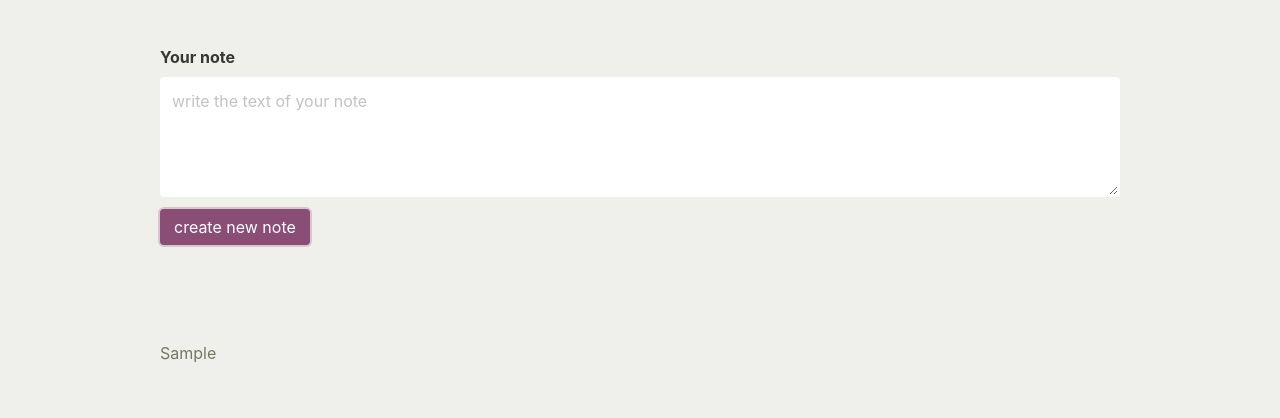
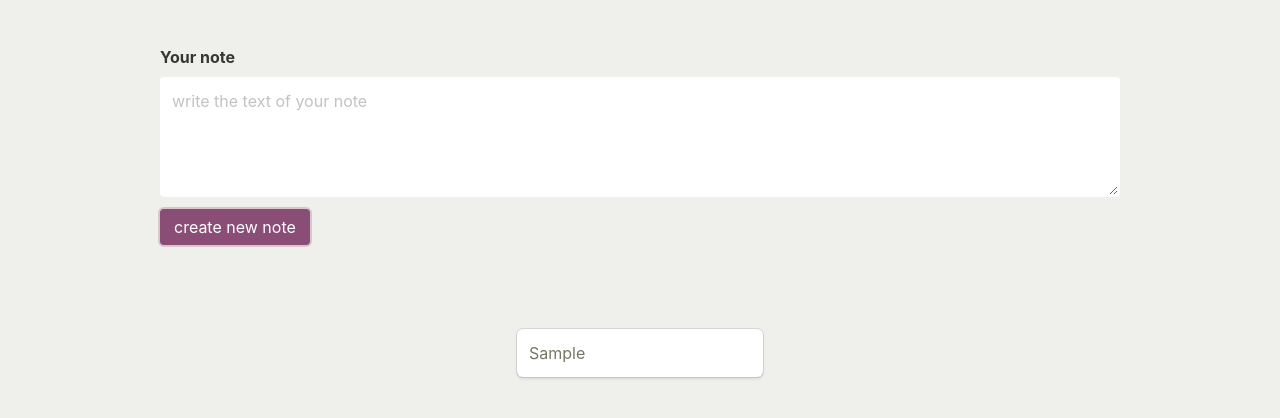
Before and after one commit to pinaska/note-taking-app, a website: page index.html in a window 1280 px wide. Both pictures are taken after typing "Sample" into the empty fields and a click on the button "create new note". Shown: the part 68-486 px from the top of the page. Drawn offline with Linux system fonts and the light colour scheme.

Commit message:
add bulma box class and flex wrap for container of notes

```diff
--- a/sass/mystyles.scss
+++ b/sass/mystyles.scss
@@ -21,6 +21,14 @@ $body-background-color: $beige-lighter;
 $control-border-width: 2px;
 $input-border-color: transparent;
 $input-shadow: none;
+/* my styles
+.
+*/
+.columns{
+    flex-wrap: wrap;
+}
+//end of my styles
+
 // Import only what you need from Bulma
 @import "../node_modules/bulma/sass/utilities/_all.sass";
 @import "../node_modules/bulma/sass/base/_all.sass";
@@ -28,6 +36,7 @@ $input-shadow: none;
 @import "../node_modules/bulma/sass/elements/container.sass";
 @import "../node_modules/bulma/sass/elements/form.sass";
 @import "../node_modules/bulma/sass/elements/title.sass";
+@import "../node_modules/bulma/sass/elements/box.sass";
 @import "../node_modules/bulma/sass/layout/hero.sass";
 @import "../node_modules/bulma/sass/layout/section.sass";
 @import "../node_modules/bulma/sass/grid/columns.sass"
--- a/script.js
+++ b/script.js
@@ -16,11 +16,13 @@ function addNewNote(){
     //create the node = div
     var newNote = document.createElement('DIV');
     //add the class of bulma column to each  note
-    newNote.classList.add('column');
+    newNote.classList.add("column", "box", "is-one-quarter");
+    // newNote.classList.add("is-child");
+    // newNote.classList.add("box");
     newNote.appendChild(newNoteText);
     // console.log('You have created a new note with the text: ' + getNewNoteText);
     //append the new note to the div
-    document.querySelector('.columns').appendChild(newNote);
+    document.querySelector('#note-item').appendChild(newNote);
 }
 
 //TODO 3. function deleteNote + button to delete it
```
Also changed, not shown: css/mystyles.css.
